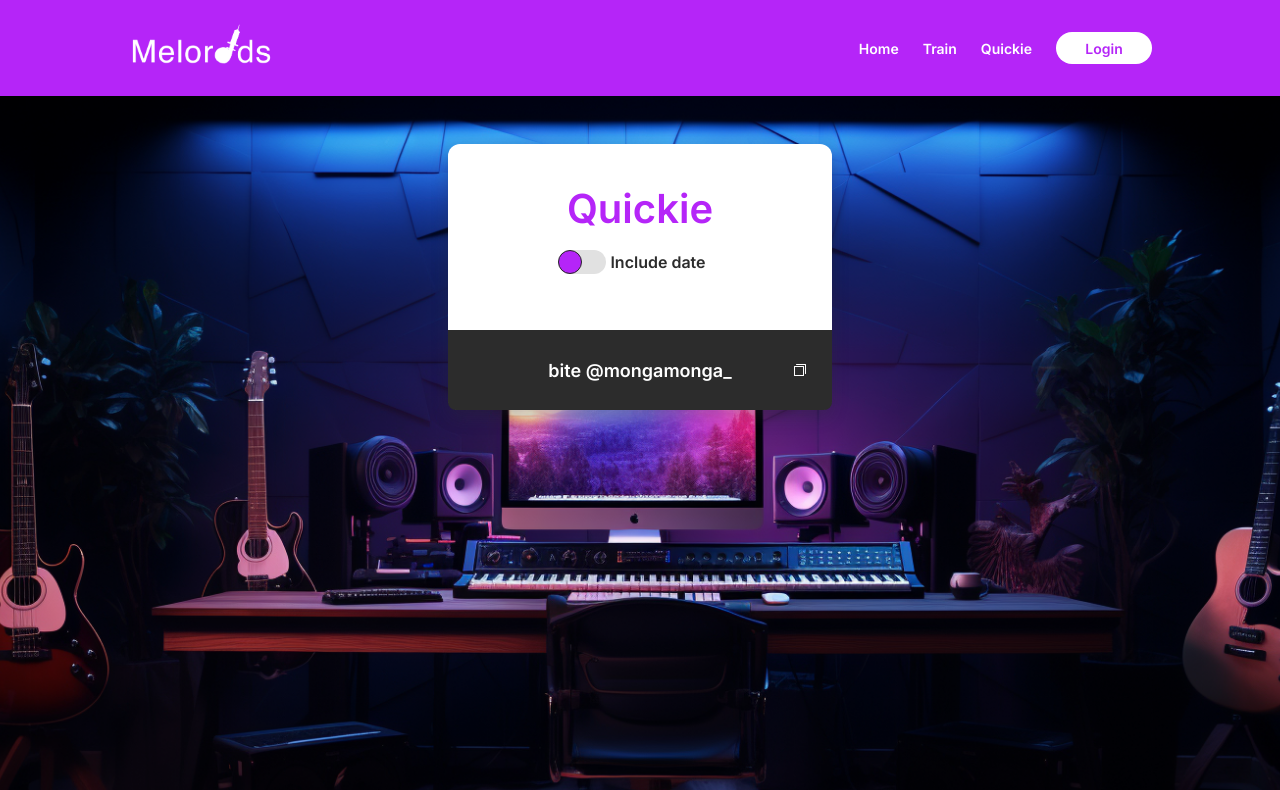
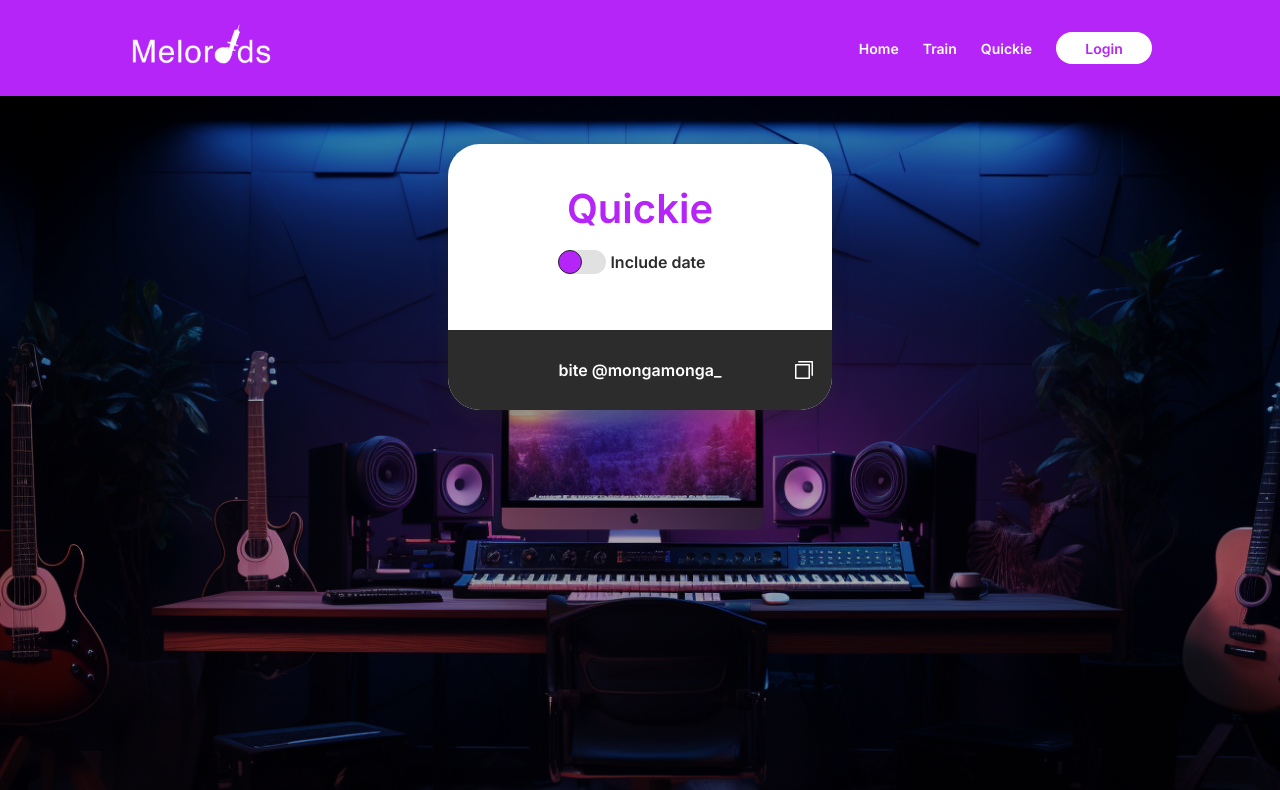
Before and after one commit to petehodnefield/meloroids, a Next.js app in the folder frontend/: page /quickie in a window 1280 px wide. Shown: the top 790 px of the page. Built offline with nearby package versions, Linux system fonts and the light colour scheme; some icons are missing.

Commit message:
added filter to quickie bg image

```diff
--- a/frontend/src/components/Train/LoopFileName.js
+++ b/frontend/src/components/Train/LoopFileName.js
@@ -11,10 +11,10 @@ const LoopFileName = ({ loopName }) => {
     }, "10000");
   }, [copied]);
   return (
-    <div className="relative bg-dark w-full h-20 text-white flex items-center justify-center md:rounded-b-lg">
-      <p className="text-1.125 font-semibold">{loopName}</p>
+    <div className="relative bg-dark w-full h-20 text-white flex flex-col items-center justify-center md:rounded-b-4xl	">
+      <p className="text-1 font-semibold">{loopName}</p>
       <CopyToClipboard
-        className="absolute right-6 hover:cursor-pointer"
+        className="absolute right-4 hover:cursor-pointer text-1.5"
         text={loopName}
         onCopy={() => setCopied(true)}
       >
@@ -22,17 +22,17 @@ const LoopFileName = ({ loopName }) => {
           <Icon
             color="#57B534"
             icon="ic:baseline-check-circle"
-            className="text-2 "
+            className="text-2.5"
           />
         ) : (
           <Icon
-            className={`${copied ? "hidden" : ""} text-1.125 hover:opacity-60`}
+            className={`${copied ? "hidden" : ""} h-8 hover:opacity-60`}
             icon="ph:copy-simple"
           />
         )}
       </CopyToClipboard>
       {copied ? (
-        <div className="absolute top-14 text-1 text-primary font-semibold">
+        <div className="text-1 text-primary font-semibold">
           {" "}
           Copied to your clipboard!
         </div>
--- a/frontend/src/pages/quickie/index.js
+++ b/frontend/src/pages/quickie/index.js
@@ -31,9 +31,9 @@ const Quickie = () => {
       <Image
         src={background}
         alt="A music studio with an imac at the center"
-        className="absolute top-0 h-full object-cover z-0 w-full"
+        className="bg__quickie absolute top-0 h-full object-cover z-0 w-full"
       />
-      <div className="flex flex-col items-center justify-between	 bg-white shadow-3xl pt-10 rounded-xl w-96 relative">
+      <div className="flex flex-col items-center justify-between	 bg-white shadow-3xl pt-10 rounded-4xl w-96 relative">
         <h2 className="text-2.5 font-semibold mb-4 text-primary">Quickie</h2>
 
         <DateToggle includeDate={includeDate} setIncludeDate={setIncludeDate} />
--- a/frontend/src/styles/globals.css
+++ b/frontend/src/styles/globals.css
@@ -136,3 +136,7 @@ p {
     opacity: 100%;
   }
 }
+
+.bg__quickie {
+  filter: brightness(70%);
+}
--- a/frontend/tailwind.config.js
+++ b/frontend/tailwind.config.js
@@ -53,6 +53,9 @@ module.exports = {
       boxShadow: {
         "3xl": "0 8px 16px 0 rgba(44, 44, 44, 0.25)",
       },
+      borderRadius: {
+        "4xl": "32px",
+      },
       borderWidth: {
         1: "1px",
       },
```
